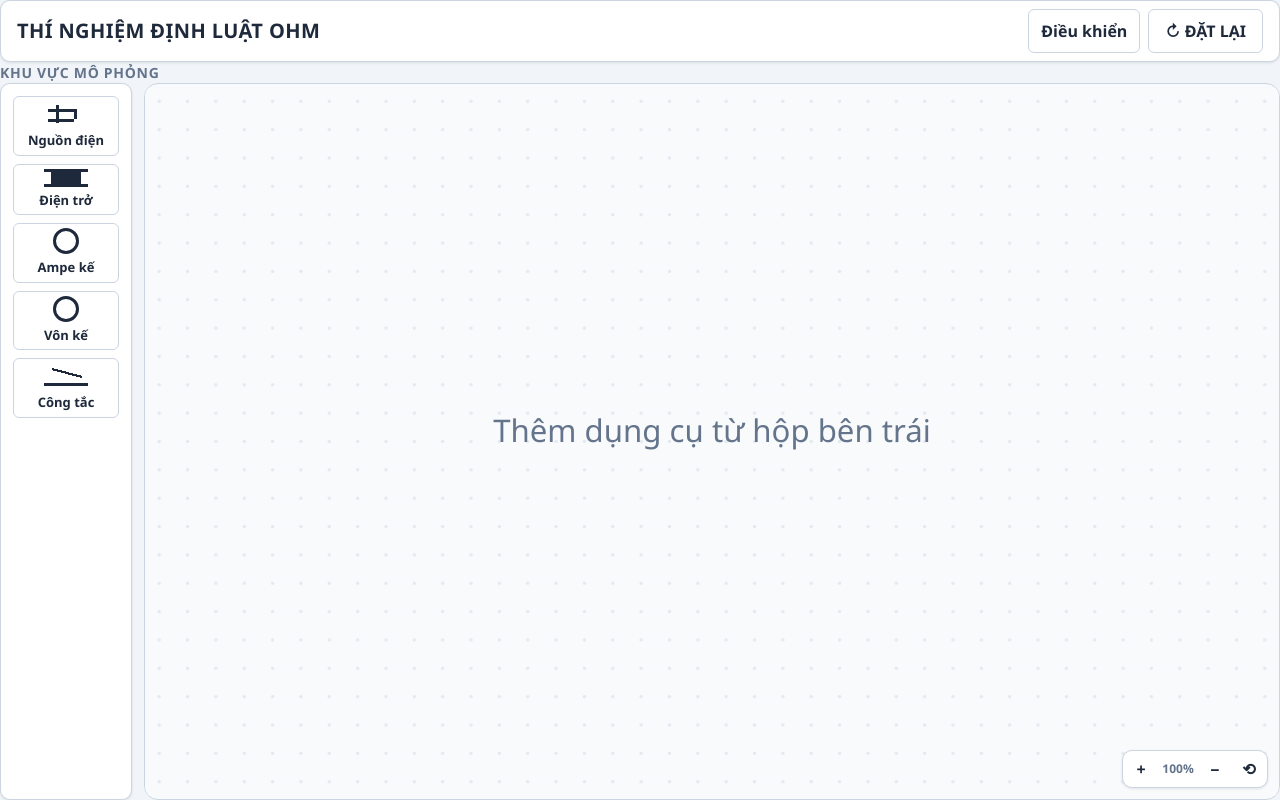
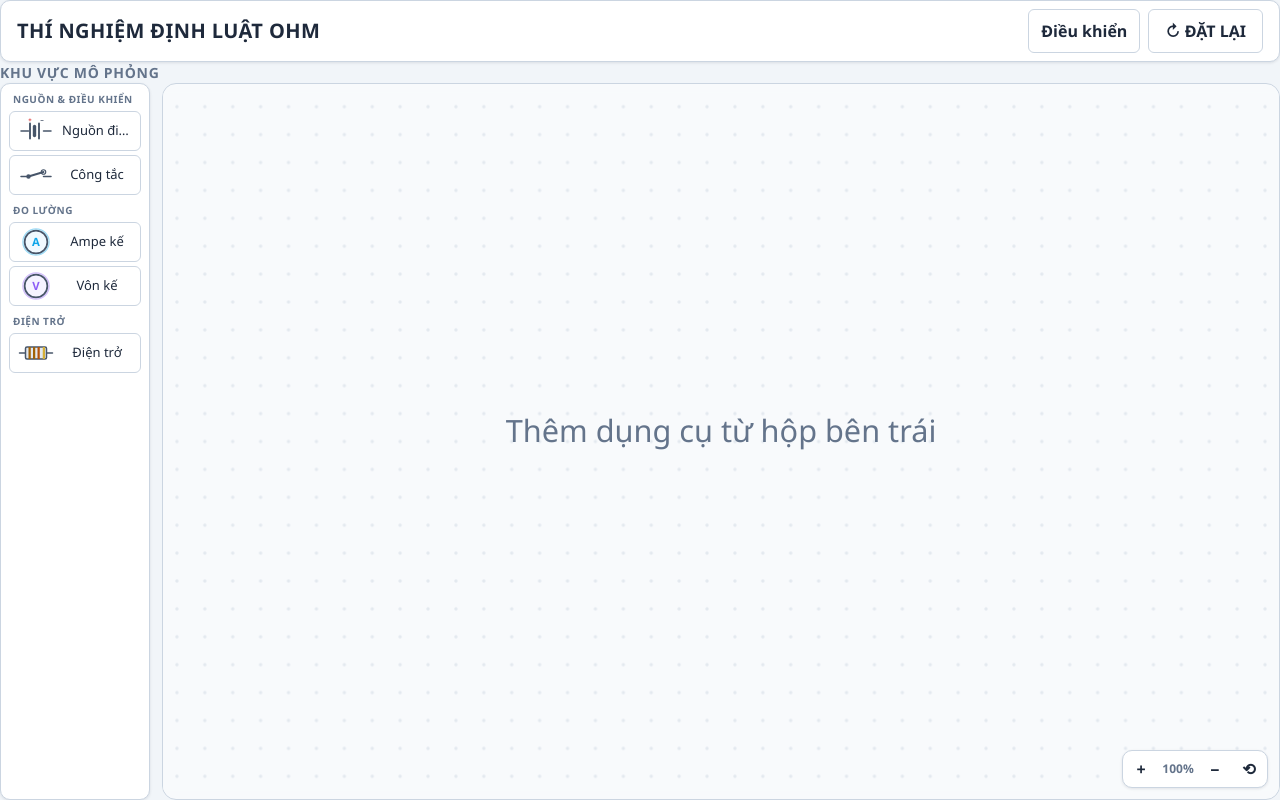
Before and after one commit to heyncth/dm-vat-ly, a React (Vite) app: page / in a window 1280 px wide. Built offline with nearby package versions, Linux system fonts and the light colour scheme.

Commit message:
feat: modern palette with SVG icons, categories, bilingual tooltips, drag ghost, revert switch to original

```diff
--- a/src/components/Workspace/CircuitCanvas.css
+++ b/src/components/Workspace/CircuitCanvas.css
@@ -11,12 +11,12 @@
 
 /* ---- palette: vertical kit strip docked to the stage edge ---- */
 .palette {
-  width: 132px;
+  width: 150px;
   flex-shrink: 0;
   display: flex;
   flex-direction: column;
   gap: var(--space-2);
-  padding: var(--space-3);
+  padding: var(--space-2);
   background: var(--color-panel);
   border: 1px solid var(--color-border);
   border-radius: var(--radius-md);
@@ -24,90 +24,67 @@
   overflow-y: auto;
 }
 
-.palette-item {
-  min-height: var(--control-height);
-  padding: var(--space-1) var(--space-2);
+.palette-category {
   display: flex;
   flex-direction: column;
+  gap: var(--space-1);
+}
+
+.palette-category-label {
+  font-size: 10px;
+  font-weight: 700;
+  text-transform: uppercase;
+  letter-spacing: 0.05em;
+  color: var(--color-text-muted);
+  padding: 0 var(--space-1);
+}
+
+.palette-item {
+  display: flex;
   align-items: center;
-  justify-content: center;
-  gap: var(--space-1);
+  gap: var(--space-2);
+  padding: var(--space-1) var(--space-2);
+  min-height: 40px;
   font: inherit;
   font-size: var(--text-helper);
-  font-weight: 600;
+  font-weight: 500;
   color: var(--color-text);
-  background: var(--color-panel);
+  background: var(--color-bg);
   border: 1px solid var(--color-border);
   border-radius: var(--radius-sm);
   cursor: grab;
   touch-action: none;
   user-select: none;
   -webkit-user-select: none;
+  transition: border-color 0.15s, box-shadow 0.15s, background 0.15s;
 }
 
 .palette-item:hover {
   border-color: var(--color-primary);
+  background: #f0f4ff;
+  box-shadow: 0 0 0 2px rgba(99, 102, 241, 0.1);
 }
 
-.palette-item[aria-pressed='true'] {
+.palette-item:active {
+  cursor: grabbing;
   border-color: var(--color-primary);
-  color: var(--color-primary);
-  box-shadow: inset 0 -3px 0 var(--color-primary);
+  background: #e0e7ff;
+  box-shadow: 0 0 0 3px rgba(99, 102, 241, 0.2);
 }
 
-/* Tiny schematic glyphs previewing each part. */
-.palette-glyph {
-  display: block;
-  width: 44px;
-  height: 26px;
-  background-repeat: no-repeat;
-  background-position: center;
+.palette-svg {
+  width: 36px;
+  height: 28px;
+  flex-shrink: 0;
 }
 
-.palette-glyph[data-glyph='supply'] {
-  background-image:
-    linear-gradient(var(--color-text), var(--color-text)),
-    linear-gradient(var(--color-text), var(--color-text)),
-    linear-gradient(var(--color-text), var(--color-text)),
-    linear-gradient(var(--color-text), var(--color-text));
-  background-size:
-    26px 3px,
-    26px 3px,
-    3px 18px,
-    3px 10px;
-  background-position:
-    4px 8px,
-    4px 18px,
-    12px 4px,
-    30px 8px;
+.palette-label {
+  flex: 1;
+  min-width: 0;
+  white-space: nowrap;
+  overflow: hidden;
+  text-overflow: ellipsis;
 }
-
-.palette-glyph[data-glyph='resistor'] {
-  background-image: linear-gradient(var(--color-text), var(--color-text));
-  background-size: 30px 12px;
-  border: 3px solid var(--color-text);
-  border-left: 0;
-  border-right: 0;
-  box-sizing: border-box;
-  height: 18px;
-}
-
-.palette-glyph[data-glyph='ammeter'],
-.palette-glyph[data-glyph='voltmeter'] {
-  width: 26px;
-  height: 26px;
-  border: 3px solid var(--color-text);
-  border-radius: 50%;
-}
-
-.palette-glyph[data-glyph='switch'] {
-  background-image:
-    linear-gradient(var(--color-text), var(--color-text)),
-    linear-gradient(15deg, transparent 46%, var(--color-text) 46%, var(--color-text) 54%, transparent 54%);
-  background-size:
-    44px 3px,
-    30px 20px;
-  background-position:
     center 20px,
     8px 0;
 }
@@ -545,13 +522,22 @@
 .drag-ghost {
   position: fixed;
   z-index: 50;
+  display: flex;
+  align-items: center;
+  gap: var(--space-1);
   padding: var(--space-1) var(--space-2);
   font-size: var(--text-helper);
-  font-weight: 700;
+  font-weight: 600;
   background: var(--color-panel);
   border: 2px dashed var(--color-primary);
   border-radius: var(--radius-sm);
   pointer-events: none;
+  opacity: 0.85;
+  box-shadow: var(--shadow-raise);
+}
+
+.drag-ghost-label {
+  color: var(--color-text);
 }
 
 @media (max-width: 960px) {
@@ -562,8 +548,18 @@
   .palette {
     width: auto;
     flex-direction: row;
+    flex-wrap: wrap;
     overflow-x: auto;
     overflow-y: hidden;
+  }
+
+  .palette-category {
+    flex-direction: row;
+    gap: var(--space-1);
+  }
+
+  .palette-category-label {
+    display: none;
   }
 
   .palette-item {
--- a/src/components/Workspace/ComponentNode.tsx
+++ b/src/components/Workspace/ComponentNode.tsx
@@ -138,31 +138,24 @@ function InstrumentShape({ comp, w, isRunning, liveReading, instrumentValue }: {
 
 function SwitchShape({ w, h, closed, flipped }: { w: number; h: number; closed: boolean; flipped?: boolean }) {
   const sx = flipped ? -1 : 1;
-  const leverEndX = closed ? w / 2 - 14 : w / 2 - 18;
-  const leverEndY = closed ? 0 : -22;
   return (
     <g className="node-shape">
       <g transform={`scale(${sx},1)`}>
-        {/* base plate */}
-        <rect x={-w / 2 + 8} y={-6} width={w - 16} height={12} rx={3}
-          fill="#e2e8f0" stroke="#94a3b8" strokeWidth={1.5} />
-        {/* leads */}
         <line x1={-w / 2} y1={0} x2={-w / 2 + 14} y2={0} className="node-lead" />
         <line x1={w / 2 - 14} y1={0} x2={w / 2} y2={0} className="node-lead" />
-        {/* lever */}
-        <line x1={-w / 2 + 14} y1={0} x2={leverEndX} y2={leverEndY}
-          stroke="#1e293b" strokeWidth={3} strokeLinecap="round"
-          style={{ transition: 'x2 0.2s, y2 0.2s' }} />
-        {/* pivot (fixed) */}
-        <circle cx={-w / 2 + 14} cy={0} r={5} fill="#475569" stroke="#1e293b" strokeWidth={1.5} />
-        {/* contact (moving end) */}
-        <circle cx={leverEndX} cy={leverEndY} r={5}
-          fill={closed ? '#22c55e' : '#f8fafc'} stroke="#1e293b" strokeWidth={1.5} />
+        {closed ? (
+          <line x1={-w / 2 + 14} y1={0} x2={w / 2 - 14} y2={0} className="node-lever" />
+        ) : (
+          <line x1={-w / 2 + 14} y1={0} x2={w / 2 - 18} y2={-20} className="node-lever" />
+        )}
+        <circle cx={-w / 2 + 14} cy={0} r={4} className="node-pivot" />
+        <circle cx={closed ? w / 2 - 14 : w / 2 - 18} cy={closed ? 0 : -20} r={4}
+          className={`node-pivot${closed ? '' : ' node-pivot--open'}`} />
         {/* invisible hit area */}
-        <line x1={-w / 2 + 14} y1={closed ? 0 : 12} x2={leverEndX} y2={closed ? 0 : -12}
+        <line x1={-w / 2 + 14} y1={closed ? 0 : 10} x2={closed ? w / 2 - 14 : w / 2 - 18} y2={closed ? 0 : -10}
           stroke="transparent" strokeWidth={36} strokeLinecap="round" className="switch-hit" />
       </g>
-      <text x={0} y={h / 2 + 10} textAnchor="middle" className="node-caption">Công tắc</text>
+      <text x={0} y={h / 2 + 16} textAnchor="middle" className="node-caption">Công tắc</text>
     </g>
   );
 }
--- a/src/components/Workspace/ComponentPalette.tsx
+++ b/src/components/Workspace/ComponentPalette.tsx
@@ -1,4 +1,4 @@
-import { COMPONENT_DEFS, PALETTE_ORDER, type ComponentType } from '../../lib/circuitModel.ts';
+import { COMPONENT_DEFS, type ComponentType } from '../../lib/circuitModel.ts';
 
 type ComponentPaletteProps = {
   /** Pointer-drag from palette onto the stage (mouse/touch). */
@@ -7,33 +7,103 @@ type ComponentPaletteProps = {
   onPlaceAtFree: (type: ComponentType) => void;
 };
 
-/**
- * Kit of parts. Each item can be dragged onto the stage or activated by
- * keyboard to place at a free spot.
- */
+const CATEGORIES = [
+  { label: 'Nguồn & Điều khiển', types: ['supply' as ComponentType, 'switch' as ComponentType] },
+  { label: 'Đo lường', types: ['ammeter' as ComponentType, 'voltmeter' as ComponentType] },
+  { label: 'Điện trở', types: ['resistor' as ComponentType] },
+];
+
+const ENGLISH_NAMES: Record<ComponentType, string> = {
+  supply: 'DC Source',
+  resistor: 'Resistor',
+  ammeter: 'Ammeter',
+  voltmeter: 'Voltmeter',
+  switch: 'Switch',
+};
+
+function PaletteIcon({ type }: { type: ComponentType }) {
+  const color = '#475569';
+  switch (type) {
+    case 'supply':
+      return (
+        <svg viewBox="0 0 48 32" className="palette-svg">
+          <line x1={4} y1={16} x2={14} y2={16} stroke={color} strokeWidth={2} strokeLinecap="round" />
+          <line x1={34} y1={16} x2={44} y2={16} stroke={color} strokeWidth={2} strokeLinecap="round" />
+          <line x1={16} y1={6} x2={16} y2={26} stroke={color} strokeWidth={2.5} strokeLinecap="round" />
+          <line x1={22} y1={10} x2={22} y2={22} stroke={color} strokeWidth={4.5} strokeLinecap="round" />
+          <line x1={28} y1={6} x2={28} y2={26} stroke={color} strokeWidth={2.5} strokeLinecap="round" />
+          <text x={16} y={4} textAnchor="middle" fontSize={8} fontWeight={700} fill="#dc2626">+</text>
+          <text x={32} y={4} textAnchor="middle" fontSize={8} fontWeight={700} fill={color}>−</text>
+        </svg>
+      );
+    case 'resistor':
+      return (
+        <svg viewBox="0 0 48 24" className="palette-svg">
+          <line x1={2} y1={12} x2={10} y2={12} stroke={color} strokeWidth={2} strokeLinecap="round" />
+          <line x1={38} y1={12} x2={46} y2={12} stroke={color} strokeWidth={2} strokeLinecap="round" />
+          <rect x={10} y={4} width={28} height={16} rx={2} fill="#e2e8f0" stroke={color} strokeWidth={2} />
+          <rect x={14} y={4} width={3} height={16} fill="#a16207" />
+          <rect x={20} y={4} width={3} height={16} fill="#a16207" />
+          <rect x={26} y={4} width={3} height={16} fill="#b45309" />
+          <rect x={33} y={4} width={3} height={16} fill="#d4af37" />
+        </svg>
+      );
+    case 'ammeter':
+      return (
+        <svg viewBox="0 0 32 32" className="palette-svg">
+          <circle cx={16} cy={16} r={13} fill="#f0f9ff" stroke={color} strokeWidth={2} />
+          <circle cx={16} cy={16} r={15} fill="none" stroke="#0ea5e9" strokeWidth={1.5} opacity={0.4} />
+          <text x={16} y={20} textAnchor="middle" fontSize={13} fontWeight={700} fill="#0ea5e9">A</text>
+        </svg>
+      );
+    case 'voltmeter':
+      return (
+        <svg viewBox="0 0 32 32" className="palette-svg">
+          <circle cx={16} cy={16} r={13} fill="#f5f3ff" stroke={color} strokeWidth={2} />
+          <circle cx={16} cy={16} r={15} fill="none" stroke="#8b5cf6" strokeWidth={1.5} opacity={0.4} />
+          <text x={16} y={20} textAnchor="middle" fontSize={13} fontWeight={700} fill="#8b5cf6">V</text>
+        </svg>
+      );
+    case 'switch':
+      return (
+        <svg viewBox="0 0 48 28" className="palette-svg">
+          <line x1={4} y1={16} x2={14} y2={16} stroke={color} strokeWidth={2} strokeLinecap="round" />
+          <line x1={34} y1={16} x2={44} y2={16} stroke={color} strokeWidth={2} strokeLinecap="round" />
+          <circle cx={14} cy={16} r={3} fill={color} />
+          <circle cx={34} cy={10} r={3} fill="#f8fafc" stroke={color} strokeWidth={1.5} />
+          <line x1={14} y1={16} x2={34} y2={10} stroke={color} strokeWidth={2.5} strokeLinecap="round" />
+        </svg>
+      );
+  }
+}
+
 export default function ComponentPalette({
   onPlaceStart,
   onPlaceAtFree,
 }: ComponentPaletteProps) {
   return (
     <div className="palette" role="toolbar" aria-label="Hộp dụng cụ">
-      {PALETTE_ORDER.map((type) => (
+      {CATEGORIES.map((cat) => (
+        <div key={cat.label} className="palette-category">
+          <div className="palette-category-label">{cat.label}</div>
+          {cat.types.map((type) => (
             <button
               key={type}
               type="button"
               className="palette-item"
+              title={`${COMPONENT_DEFS[type].label} (${ENGLISH_NAMES[type]})`}
               onPointerDown={(event) => onPlaceStart(event, type)}
               onClick={(event) => {
-            // Keyboard activation fires click with detail 0; pointer flow
-            // already placed the component, so ignore real clicks.
                 if (event.detail === 0) {
                   onPlaceAtFree(type);
                 }
               }}
             >
-          <span className="palette-glyph" data-glyph={type} aria-hidden="true" />
-          {COMPONENT_DEFS[type].label}
+              <PaletteIcon type={type} />
+              <span className="palette-label">{COMPONENT_DEFS[type].label}</span>
             </button>
+          ))}
+        </div>
       ))}
     </div>
   );
```
Also changed, not shown: src/components/Workspace/CircuitCanvas.tsx (+7 -1 lines), 1 other file (tests, documents, lock files or other folders). Lines whose indentation alone changed are shown as unchanged.
